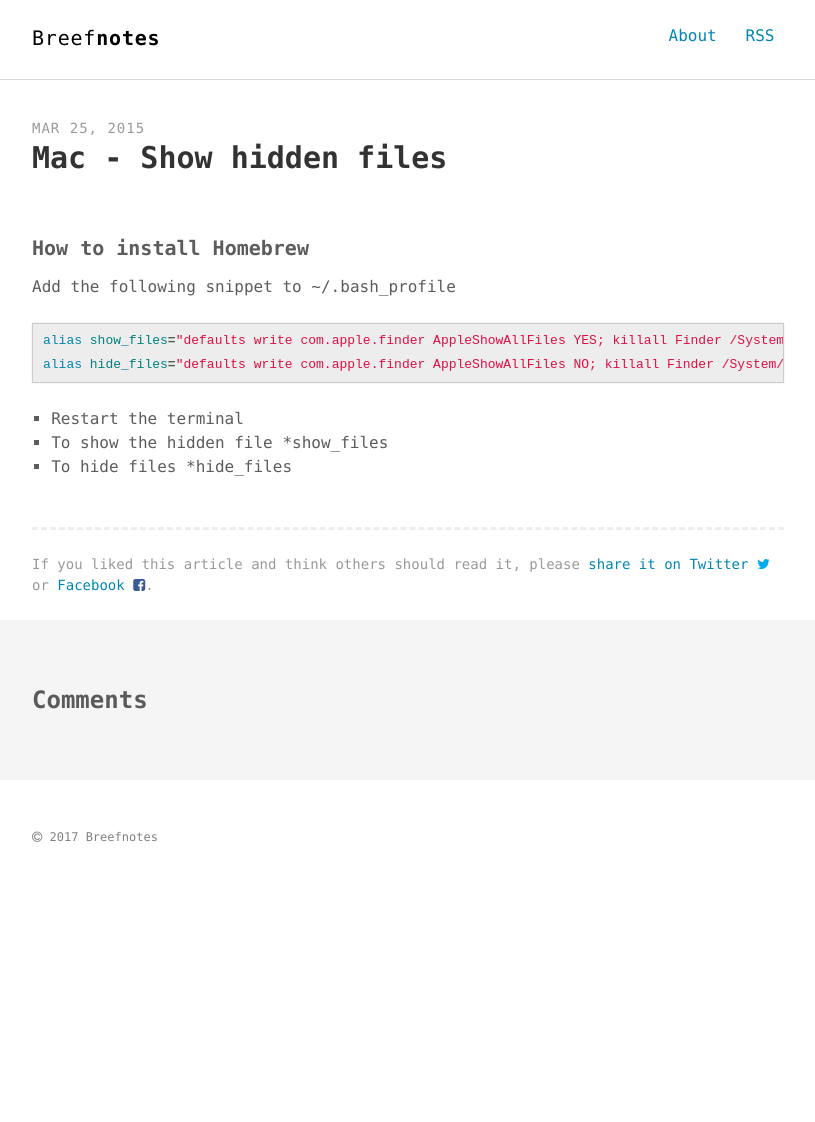
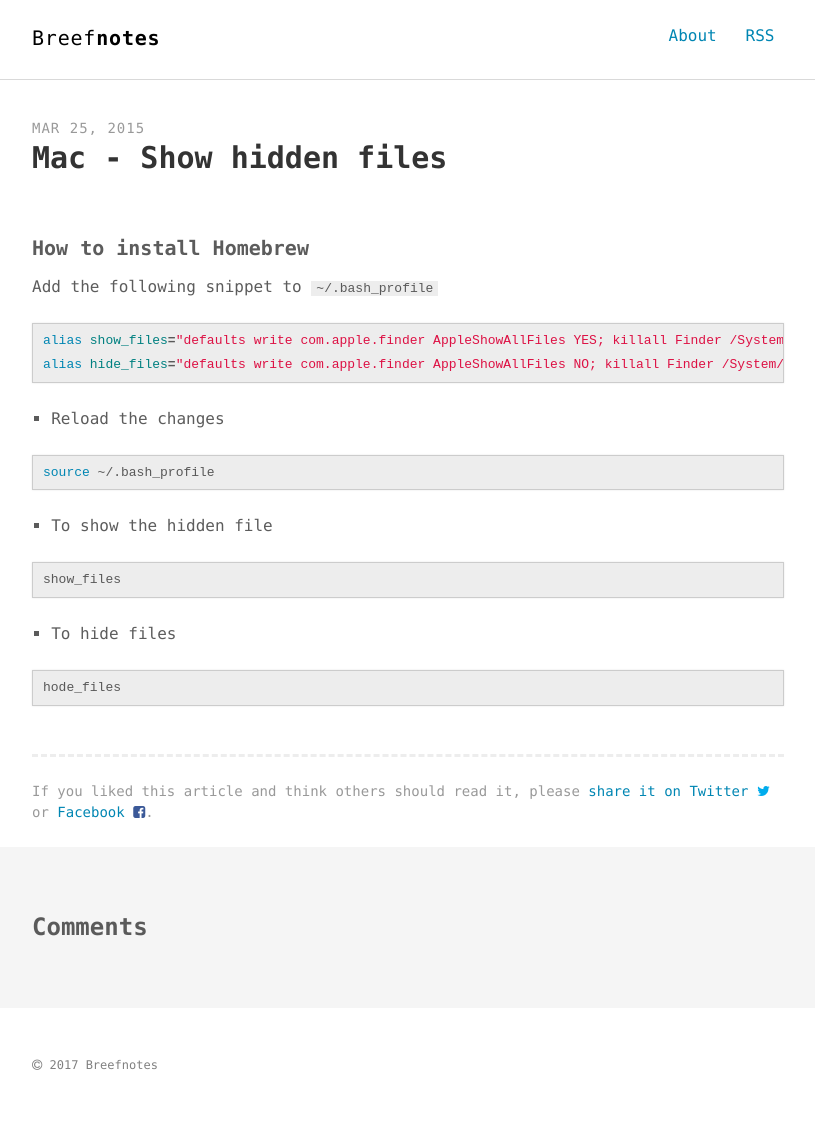
Before and after one commit to gsaandy/gsaandy.github.io, a Jekyll site: the page built from _posts/2015-03-25-mac-show-hidden-files.md, in a window 1280 px wide. Shown: the whole page, without its empty margins (232-1047 px from the left). Built offline with Jekyll 4.4.1, drawn with Linux system fonts in a browser that asks for light colours; comment, search, counter and statistics services are not loaded; before the commit the page ends 900 px from its top, so only the background shows below that.

Commit message:
Update 2015-03-25-mac-show-hidden-files.md

```diff
--- a/_posts/2015-03-25-mac-show-hidden-files.md
+++ b/_posts/2015-03-25-mac-show-hidden-files.md
@@ -8,14 +8,21 @@ keywords: "mac, macos, how to show hidden files, hide hidden files"
 
 #### How to install Homebrew
 
-Add the following snippet to ~/.bash_profile
+Add the following snippet to `~/.bash_profile`
 {% highlight bash %}
 alias show_files="defaults write com.apple.finder AppleShowAllFiles YES; killall Finder /System/Library/CoreServices/Finder.app"
 alias hide_files="defaults write com.apple.finder AppleShowAllFiles NO; killall Finder /System/Library/CoreServices/Finder.app"
 {% endhighlight %}
 
-* Restart the terminal
+* Reload the changes
+{% highlight bash %}
+source ~/.bash_profile
+{% endhighlight %}
 * To show the hidden file
-  *show_files
+{% highlight bash %}
+show_files
+{% endhighlight %}
 * To hide files
-  *hide_files
+{% highlight bash %}
+hode_files
+{% endhighlight %}
```
